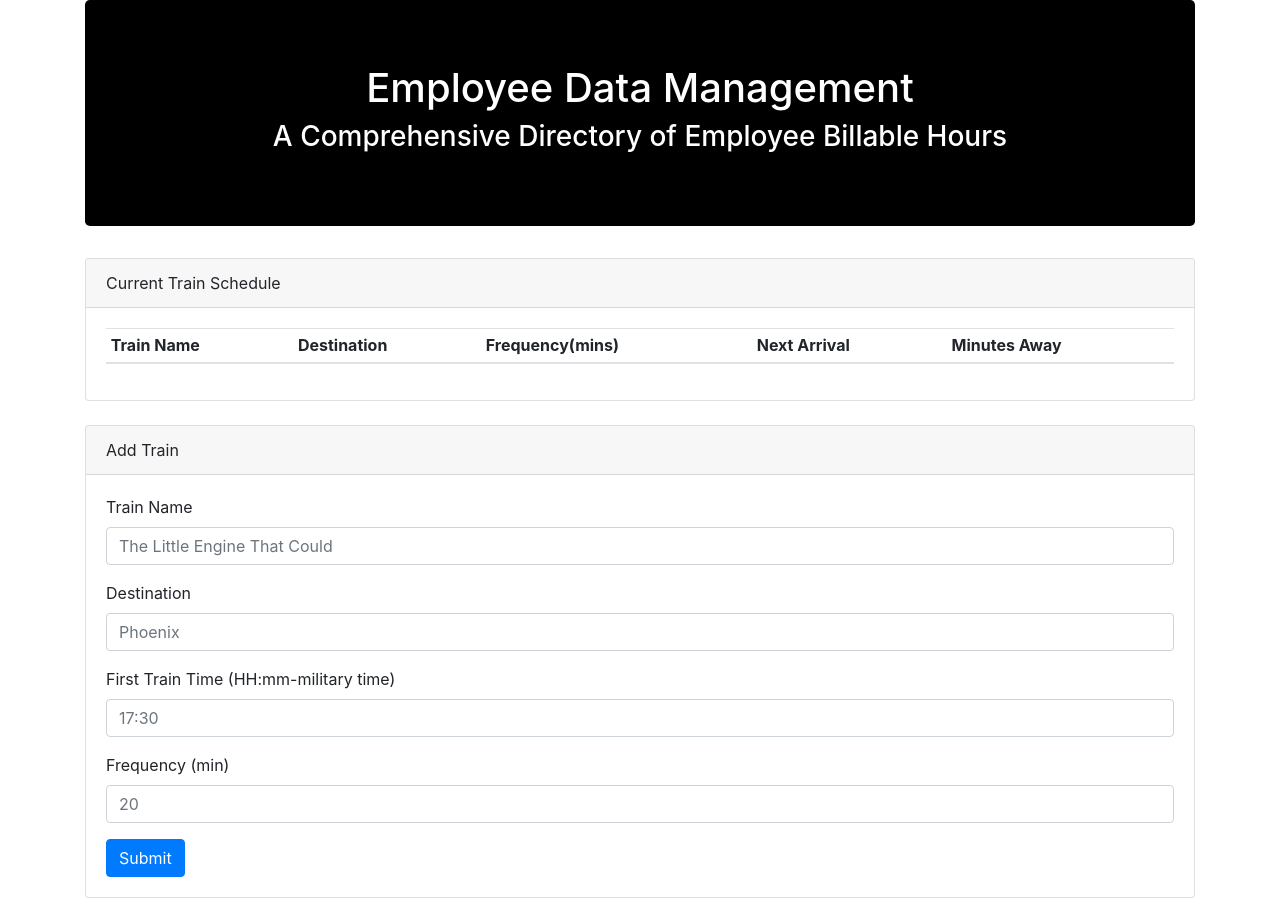
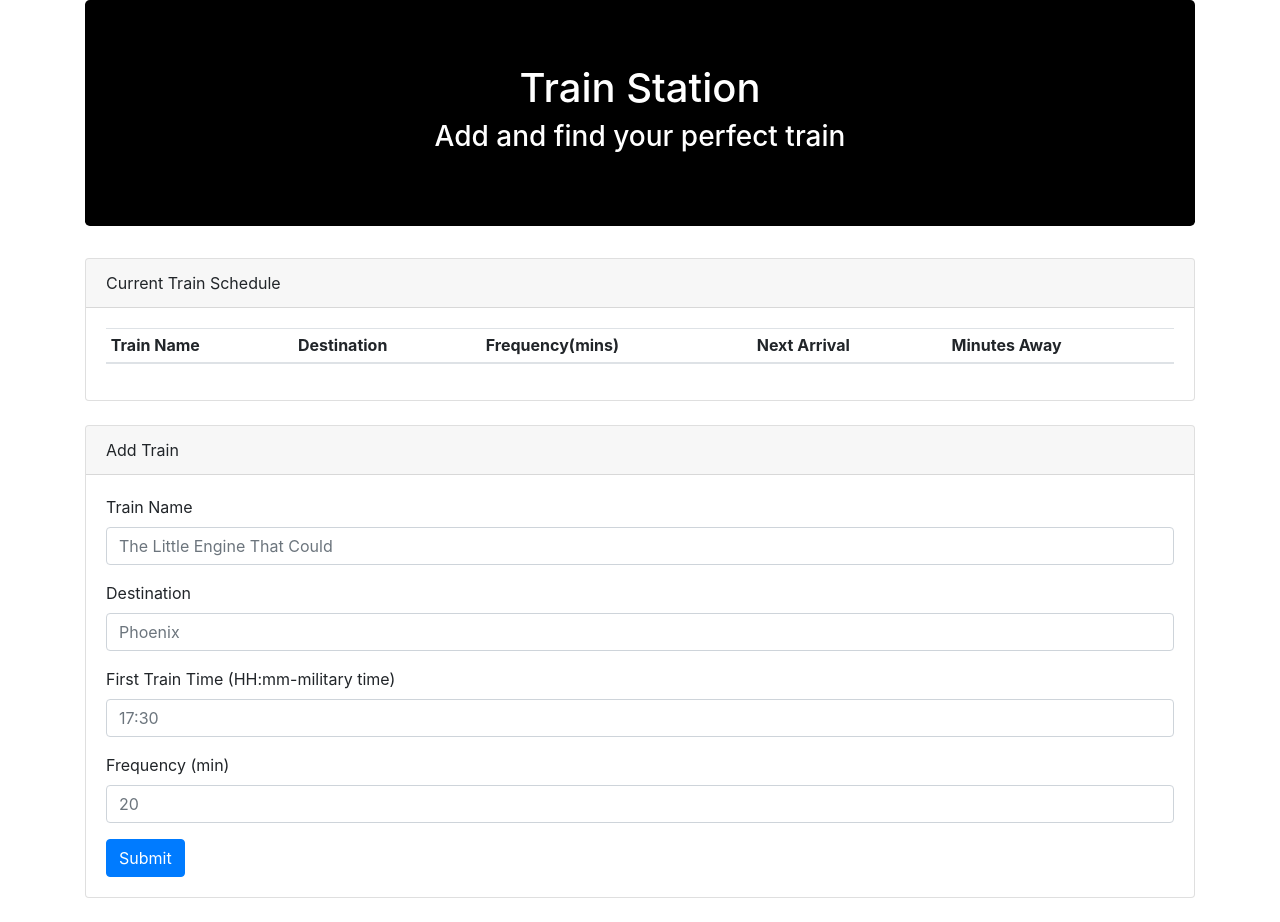
Before and after one commit to Zebadiahmiller/Train-Scheduler, a plain HTML site: page index.html in a window 1280 px wide. Drawn offline with nearby package versions, Linux system fonts and the light colour scheme; no server answers.

Commit message:
fixed the jumbotron

```diff
--- a/index.html
+++ b/index.html
@@ -19,8 +19,8 @@
 
         <!-- Jumbotron -->
         <div class="jumbotron" style="background-color: black; color: white">
-          <h1 class="text-center">Employee Data Management</h1>
-          <h3 class="text-center">A Comprehensive Directory of Employee Billable Hours</h3>
+          <h1 class="text-center">Train Station</h1>
+          <h3 class="text-center">Add and find your perfect train</h3>
         </div>
 
         <div class="row">
```
